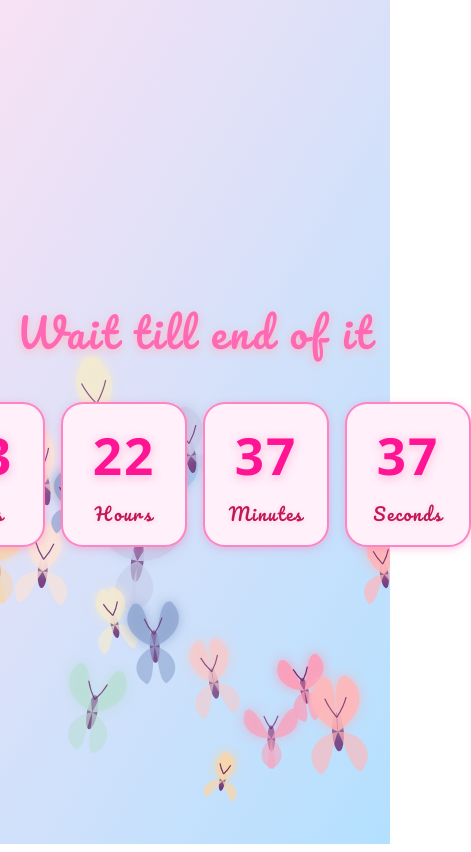
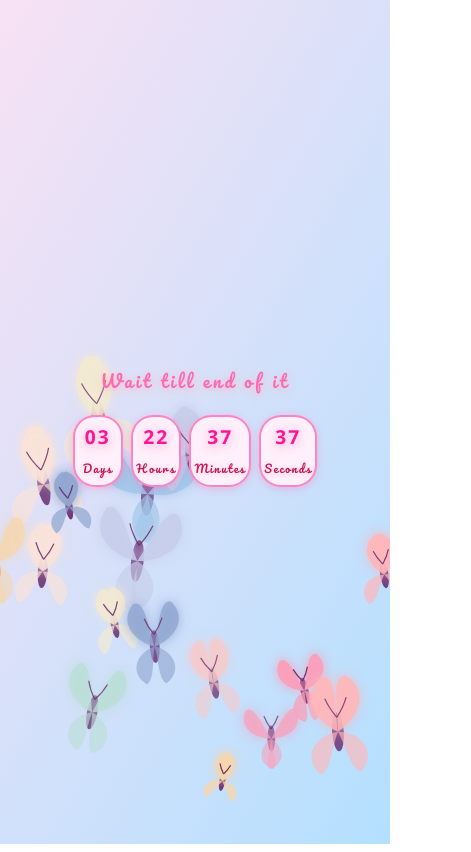
Before and after one commit to pnhack001/hey_hbd, a plain HTML site: page index.html in a window 390 px wide. Shown: the whole page, 471 px wide, since content can reach past the window. Drawn offline with Linux system fonts and the light colour scheme.

Commit message:
Update index.html

```diff
--- a/index.html
+++ b/index.html
@@ -3,7 +3,7 @@
 <head>
     <meta charset="UTF-8">
     <title>Countdown Timer</title>
-    <meta name="viewport" content="width=device-width, initial-scale=1.0">
+    <meta name="viewport" content="width=device-width, initial-scale=1.0, user-scalable=no">
     <style>
         body {
             margin: 0;
@@ -21,6 +21,7 @@
             align-items: center;
             justify-content: center;
             min-height: 100vh;
+            padding: 2vw;
         }
         .timer-title {
             color: #ff69b4;
@@ -29,10 +30,13 @@
             letter-spacing: 3px;
             text-shadow: 0 2px 8px #ffb6c1;
             font-family: 'Pacifico', cursive, 'Segoe UI', Arial, sans-serif;
+            text-align: center;
         }
         .timer-boxes {
             display: flex;
             gap: 1rem;
+            flex-wrap: wrap;
+            justify-content: center;
         }
         .timer-box {
             background: #fff0fa;
@@ -72,12 +76,12 @@
             text-shadow: 0 2px 8px #ffb6c1;
             animation: pop 0.7s;
             font-family: 'Pacifico', cursive, 'Segoe UI', Arial, sans-serif;
+            text-align: center;
         }
         @keyframes pop {
             0% { transform: scale(0.7); opacity: 0; }
             100% { transform: scale(1); opacity: 1; }
         }
-        /* Butterfly canvas should be behind everything */
         #butterfly-canvas {
             position: fixed;
             left: 0;
@@ -86,15 +90,55 @@
             height: 100vh;
             z-index: 0;
             pointer-events: none;
-
             background: linear-gradient(120deg, #f8e1f4 0%, #b3e0ff 100%);
-
-
             transform-origin: center;
             animation: pulse 20s infinite alternate;
         }
+
+        /* Responsive styles for mobile */
+        @media (max-width: 600px) {
+            .timer-title {
+                font-size: 1.5rem;
+                margin-bottom: 1.2rem;
+            }
+            .timer-boxes {
+                gap: 0.5rem;
+            }
+            .timer-box {
+                min-width: 60px;
+                padding: 0.6rem 0.5rem;
+            }
+            .timer-value {
+                font-size: 2rem;
+            }
+            .timer-label {
+                font-size: 0.85rem;
+            }
+            .timer-end-message {
+                font-size: 1.2rem;
+                margin-top: 1.2rem;
+            }
+            .timer-container {
+                padding: 1vw;
+            }
+        }
+
+        @media (max-width: 400px) {
+            .timer-title {
+                font-size: 1.1rem;
+            }
+            .timer-box {
+                min-width: 40px;
+                padding: 0.4rem 0.2rem;
+            }
+            .timer-value {
+                font-size: 1.2rem;
+            }
+            .timer-label {
+                font-size: 0.7rem;
+            }
+        }
     </style>
-    <!-- Google Fonts for Pacifico -->
     <link href="https://fonts.googleapis.com/css2?family=Pacifico&display=swap" rel="stylesheet">
 </head>
 <body>
@@ -129,8 +173,13 @@
         const ctx = canvas.getContext('2d');
         let width = window.innerWidth;
         let height = window.innerHeight;
-        canvas.width = width;
-        canvas.height = height;
+        function resizeCanvas() {
+            width = window.innerWidth;
+            height = window.innerHeight;
+            canvas.width = width;
+            canvas.height = height;
+        }
+        resizeCanvas();
 
         function randomColor() {
             const colors = [
@@ -257,10 +306,7 @@
         }
 
         window.addEventListener('resize', () => {
-            width = window.innerWidth;
-            height = window.innerHeight;
-            canvas.width = width;
-            canvas.height = height;
+            resizeCanvas();
             createButterflies();
         });
 
```
